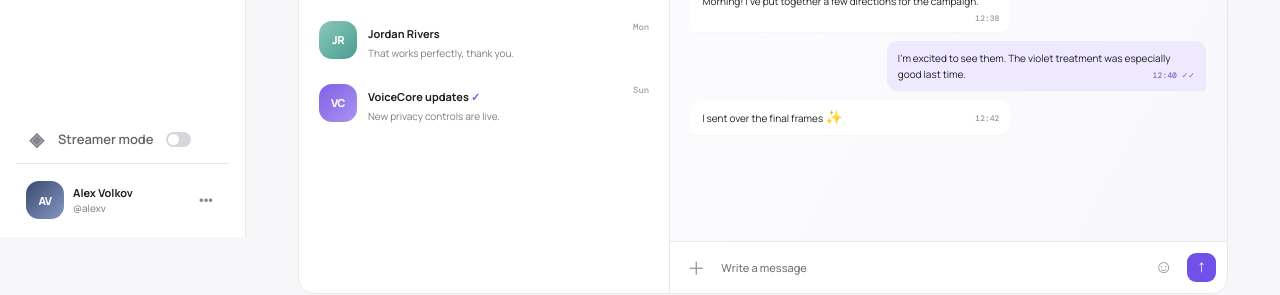
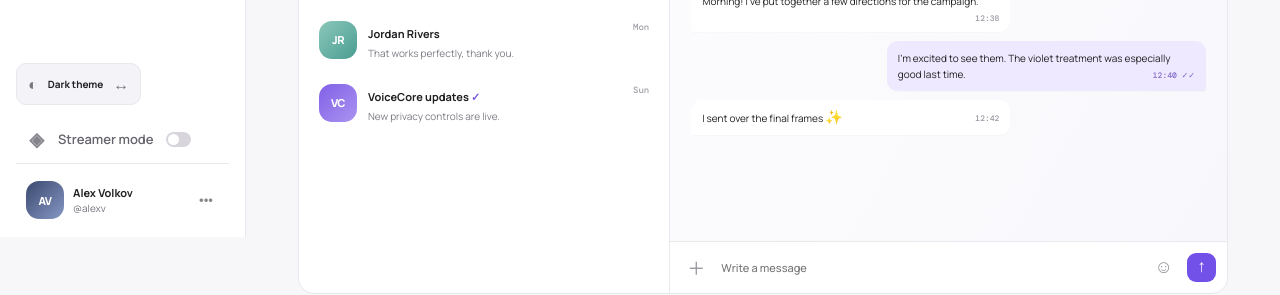
Before and after one commit to BonkLordUs/VoiceCore, a plain HTML site: page apps/web/index.html in a window 1280 px wide. Shown: the part 563-858 px from the top of the page. Drawn offline with nearby package versions, Linux system fonts and the light colour scheme.

Commit message:
ui: add theme toggle to VoiceCore shell

```diff
--- a/apps/web/index.html
+++ b/apps/web/index.html
@@ -3,7 +3,7 @@
   <aside class="sidebar" aria-label="Primary navigation">
     <a class="brand" href="#chats"><span class="brand-mark">V</span><span>voice<span>core</span></span></a>
     <nav><button class="nav-item active" data-page="chats"><i>◌</i>Chats <b>4</b></button><button class="nav-item" data-page="anonymous"><i>✦</i>Anonymous</button><button class="nav-item" data-page="gifts"><i>◇</i>Gifts</button><button class="nav-item" data-page="profile"><i>◉</i>Profile</button><span class="nav-label">Workspace</span><button class="nav-item" data-page="creator"><i>▦</i>Creator</button></nav>
-    <div class="sidebar-foot"><button class="nav-item" id="privacyButton"><i>◈</i>Streamer mode <span class="switch" aria-hidden="true"></span></button><div class="user-chip"><div class="avatar avatar-me">AV</div><span><strong>Alex Volkov</strong><small>@alexv</small></span><button aria-label="More account options">•••</button></div></div>
+    <div class="sidebar-foot"><button class="theme-toggle" id="themeToggle" type="button" aria-label="Toggle light and dark theme"><span id="themeIcon">◐</span><b id="themeLabel">Dark theme</b><span>↔</span></button><button class="nav-item" id="privacyButton"><i>◈</i>Streamer mode <span class="switch" aria-hidden="true"></span></button><div class="user-chip"><div class="avatar avatar-me">AV</div><span><strong>Alex Volkov</strong><small>@alexv</small></span><button aria-label="More account options">•••</button></div></div>
   </aside>
   <main class="content">
     <section class="topbar"><button class="mobile-menu" aria-label="Open menu">☰</button><div><p class="eyebrow">Tuesday, September 23</p><h1 id="pageTitle">Good evening, Alex</h1></div><div class="top-actions"><button class="icon-button" aria-label="Search">⌕</button><button class="icon-button notify" aria-label="Notifications">♧<span></span></button><button class="new-chat" id="newChat">＋ New chat</button></div></section>
```
